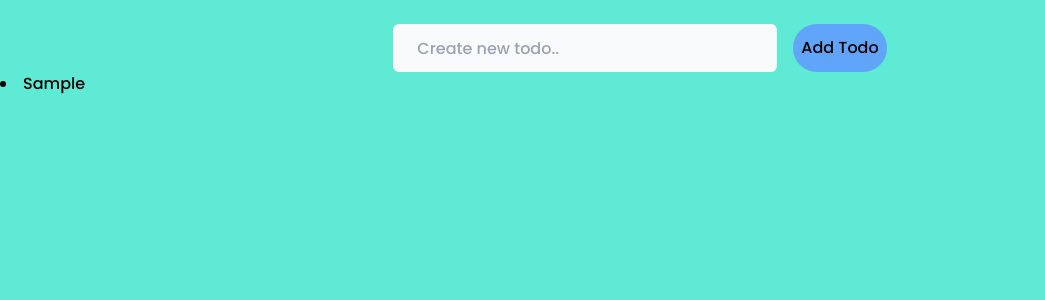
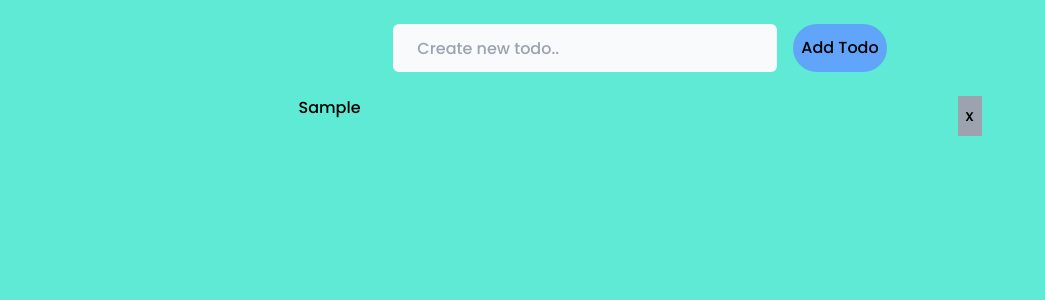
Before and after one commit to Shoetan/react-todo, a React (Vite) app: page / in a window 1280 px wide. Both pictures are taken after typing "Sample" into the empty fields and a click on the button "Add Todo". Shown: the top 300 px of the page, without its empty margins (0-1045 px from the left). Built offline with nearby package versions, Linux system fonts and the light colour scheme.

Commit message:
Added a unique Id to the array that holds the all the todo items

```diff
--- a/src/App.jsx
+++ b/src/App.jsx
@@ -22,9 +22,10 @@ const handleChange = (event) => {
 
 const addTask = () =>{
 
-  /* use the tenary operator to add a task only if the input field is not empty */
-
-  newTask !=="" ? setTodos([...todos, newTask]) : console.log('Enter a task');
+/**
+ * *The tenary opertion is in use here to check if the input field is empty or not.If empty dispaly an error message if not add the task to the array but the task added is an object consisting of a unique id the that takes the length of the items in the array and adds one to it and the new task that was typed in the input field.
+ */
+  newTask !=="" ? setTodos([...todos, {id:todos.length + 1 ,task:newTask}]) : console.log('Enter a task');
 
   console.log(todos);
   /* Clear the input field once the add task button is clicked */
@@ -43,11 +44,12 @@ const addTask = () =>{
       </div>
 
 
-    {/* Display the list in the array */}
+    {/* Loop through the array that is made up of objects with unique id */}
       <div>
-          {todos.map((todo, key)=>{
+          {todos.map((todo)=>{
+
             {/* return a component here for the todos */}
-            return  <Todos  todo = {todo}/>
+            return  <Todos  todo = {todo.task}/>
 
           })}
       </div>
--- a/src/Todos..jsx
+++ b/src/Todos..jsx
@@ -1,9 +1,10 @@
-const Todos = ({todo, key}) => {
+const Todos = ({todo}) => {
     return (
-        <div>
-            <li className="text-black">
+        <div className=" container mx-auto  mt-6 flex justify-around">
+            <h1 className="text-black">
                     {todo}
-            </li>
+            </h1>
+            <button className="bg-gray-400 p-2 w-auto">x</button>
         </div>
     );
 }
```
